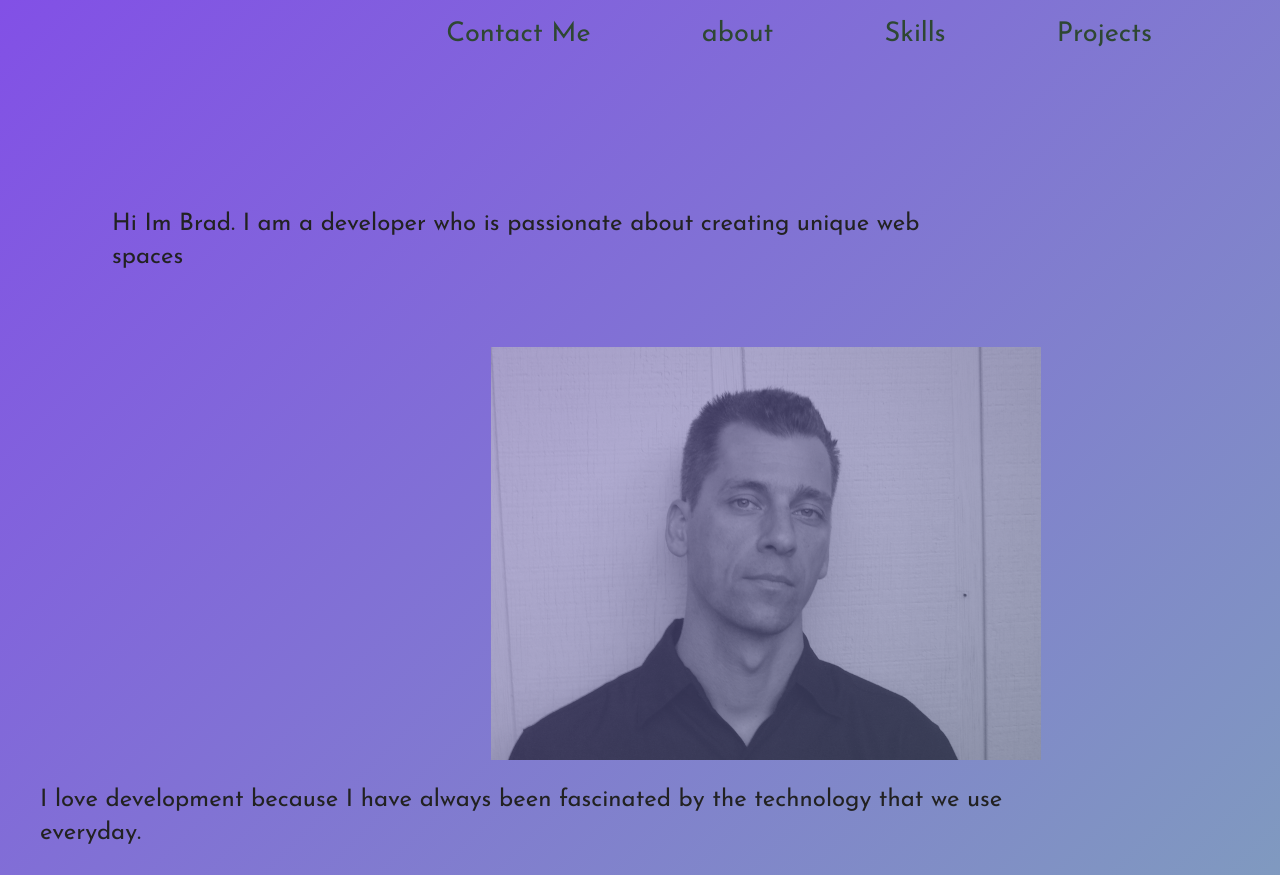
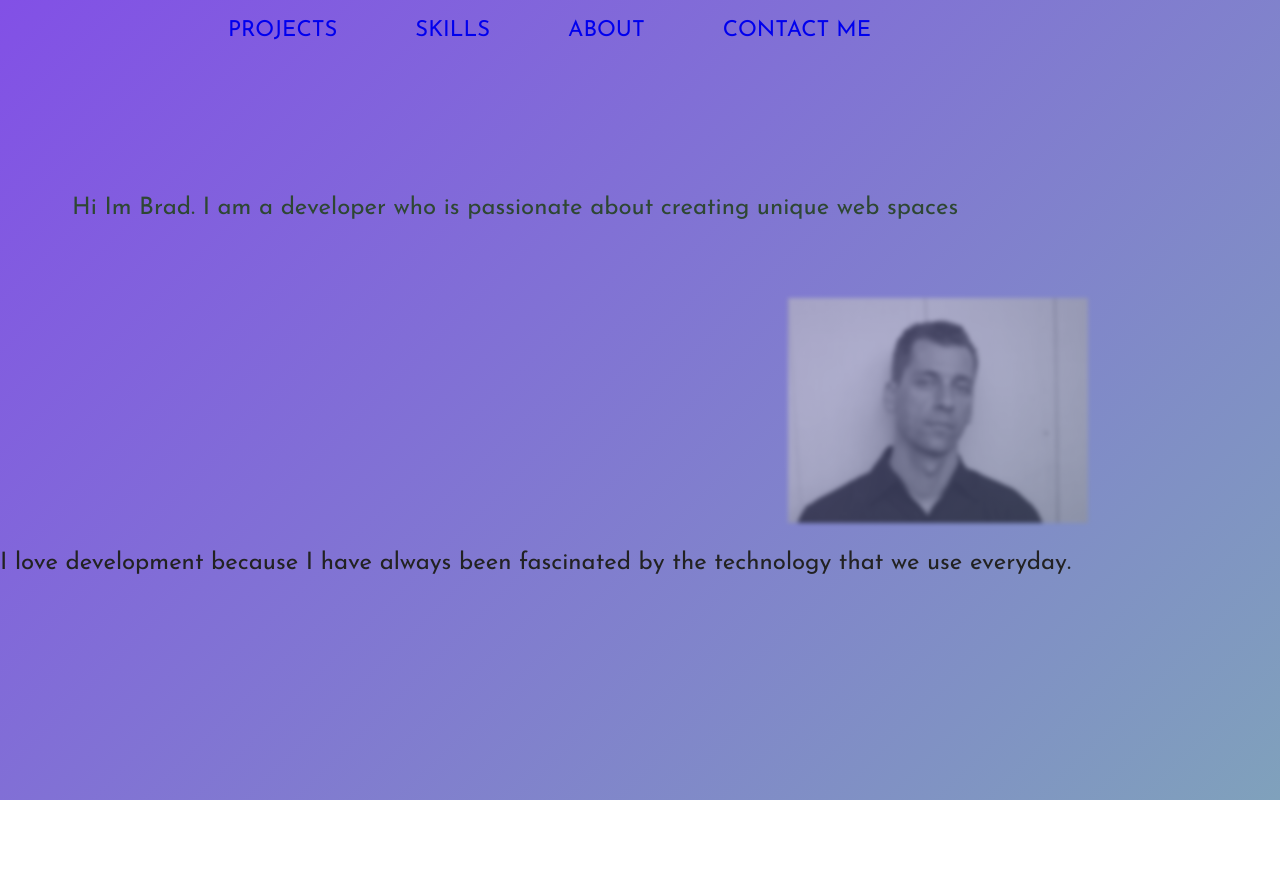
Before and after one commit to Bradliness/portfolio, a plain HTML site: page index.html in a window 1280 px wide. After the commit the page ends 800 px from the top, so only its background shows below. Drawn offline with Linux system fonts and the light colour scheme; a web font is replaced by a local one.

Commit message:
added some css and fixed some html

```diff
--- a/css/main.css
+++ b/css/main.css
@@ -28,8 +28,7 @@ video {
 }
 
 /*
- * R
- emove default fieldset styles.
+ * Remove default fieldset styles.
  */
 
 fieldset {
@@ -49,56 +48,84 @@ fieldset {
   	font-size: 16px;
 }
 
-header {
-  display:inline-block;
-  float:right;
-  margin-right: 10%;
-}
-
-
-.nav {
-  float: right;
-  /*padding: 3em, 3em; */
-}
-
-.nav ul li {
-  text-decoration: none;
-  font-size: 1.7em;
-  display:inline-block;
-  padding-bottom: 3em;
-  color: #2e4733;
-  float: right;
-  padding: 3em, 3em;
-  padding-left: 10%;
-  font-family: 'Josefin Sans', sans-serif;
-}
-
-.title {
-  display:flex;
-  justify-content: center;
-  font-size: 1.5em;
-  padding:3em;
-}
-
-.about {
-  display: flex;
-  justify-content: center;
-  font-size: 1.5em;
-  float:left;
-}
-
-.myface {
-  float:right;
-  resize: 25%;
-  opacity: 60%;
-  padding-left: 8%;
-}
-
 body {
-  display:flex;
+  height: 45%;
+  /*display:flex;*/
   justify-content: center;
   background: linear-gradient(-45deg, #15b393, #7fb381, #7fb2b3,#8250e6);
   background-size: 400% 400%;
   animation: gradient 22s ease infinite;
   font-family: 'Josefin Sans', sans-serif;
+
+
 }
+
+header {
+  height:120px;
+}
+
+.full-width {
+  display: flex;
+  width:1000px;
+  margin: 0 auto;
+}
+
+nav {
+  float: right;
+  display:inline-block;
+  margin-right: 10%;
+/*  padding: 1em; */
+}
+
+nav ul li {
+  text-decoration: none;
+  font-size: 1.7em;
+  display:flex;
+  color: #2e4733;
+  float: right;
+  padding-left: 23px;
+  font-family: 'Josefin Sans', sans-serif;
+}
+
+ul {
+  display: flex;
+}
+
+nav ul li a {
+  display: flex;
+  text-transform: uppercase;
+  text-decoration: none;
+  font-size: 22px;
+  padding-left: 25px;
+  padding-right: 30px;
+}
+
+ .title {
+  display:flex;
+  justify-content:space-between;
+  font-size: 1.5em;
+  font-family: 'Josefin Sans', sans-serif;
+    color: #2e4733;
+  padding:3em;
+}
+
+  .about {
+  height: 25%;
+  display: flex;
+  justify-content: center;
+  font-size: 1.5em;
+  float:left; *
+}
+
+.myface {
+  display:flex;
+  float:right;
+  resize:inherit;
+  opacity: 60%;
+  padding-left: 8%;
+  padding-right:15%;
+}
+
+img {
+   -webkit-filter: blur(2px); /* Safari 6.0 - 9.0 */
+  filter: blur(2px);
--- a/index.html
+++ b/index.html
@@ -2,7 +2,7 @@
 <html class="no-js" lang="">
 <head>
   <meta charset="utf-8">
-  <title></title>
+  <title>Brad Whipp web developer</title>
   <meta name="description" content="">
   <meta name="viewport" content="width=device-width, initial-scale=1">
   <meta property="og:title" content="">
@@ -17,6 +17,9 @@
   <link rel="stylesheet" href="css/style.css">
   <link rel="manifest" href="site.webmanifest">
   <meta name="theme-color" content="#fafafa">
+  <script src="js/vendor/modernizr-3.11.8.min.js"></script>
+  <script src="js/vendor/modernizr-3.12.0.min.js"></script>
+  <script src="js/app.js"></script>
   <link rel="preconnect" href="https://fonts.googleapis.com">
   <link rel="preconnect" href="https://fonts.gstatic.com" crossorigin>
   <link href="https://fonts.googleapis.com/css2?family=Josefin+Sans&family=Signika+Negative:wght@600&display=swap" rel="stylesheet">
@@ -24,28 +27,30 @@
   <link rel="preconnect" href="https://fonts.gstatic.com" crossorigin>
   <link href="https://fonts.googleapis.com/css2?family=Josefin+Sans&family=Signika+Negative:wght@600&display=swap" rel="stylesheet">
 </head>
-  <header class= "nav">
-    <ul>
-    <li link rel="projects">Projects</li>
-    <li link rel="skills">Skills</li>
-    <li link rel="about">about</li>
-    <li link rel="contact Me">Contact Me</li>
+ <body>
+  <header>
+      <div class="full-width">
+        <nav>
+         <ul>
+           <li><a href="#Projects">Projects</a></li>
+           <li><a href="#Skills">Skills</a></li>
+           <li><a href="#About">About</a></li>
+           <li><a href="#Contact_Me">Contact Me</a></li>
+         </ul>
+       </nav>
+     </div>
+  </header>
 
- <header>
-<body>
-    <div class="title">Hi Im Brad. I am a developer who is passionate about creating unique web spaces
+
+  <div class="title">Hi Im Brad. I am a developer who is passionate about creating unique web spaces
   </div>
-    <img class="myface" src="img/lilolme3.png" alt="get a different pic soon"/>
+    <img class="myface" src="img/lilolme3.png" alt="get a different pic soon" style="width:300px;height:225px;">
   <div>
     <p class="about">I love development because I have always been fascinated by the technology that we use everyday.
-</p>
+  </p>
   </div>
 
-
-
-  <script src="js/vendor/modernizr-3.11.8.min.js"></script>
-  <script src="js/vendor/modernizr-3.12.0.min.js"></script>
-  <script src="js/app.js"></script>
-
 </body>
+<footer>
+</footer>
 </html>
```
